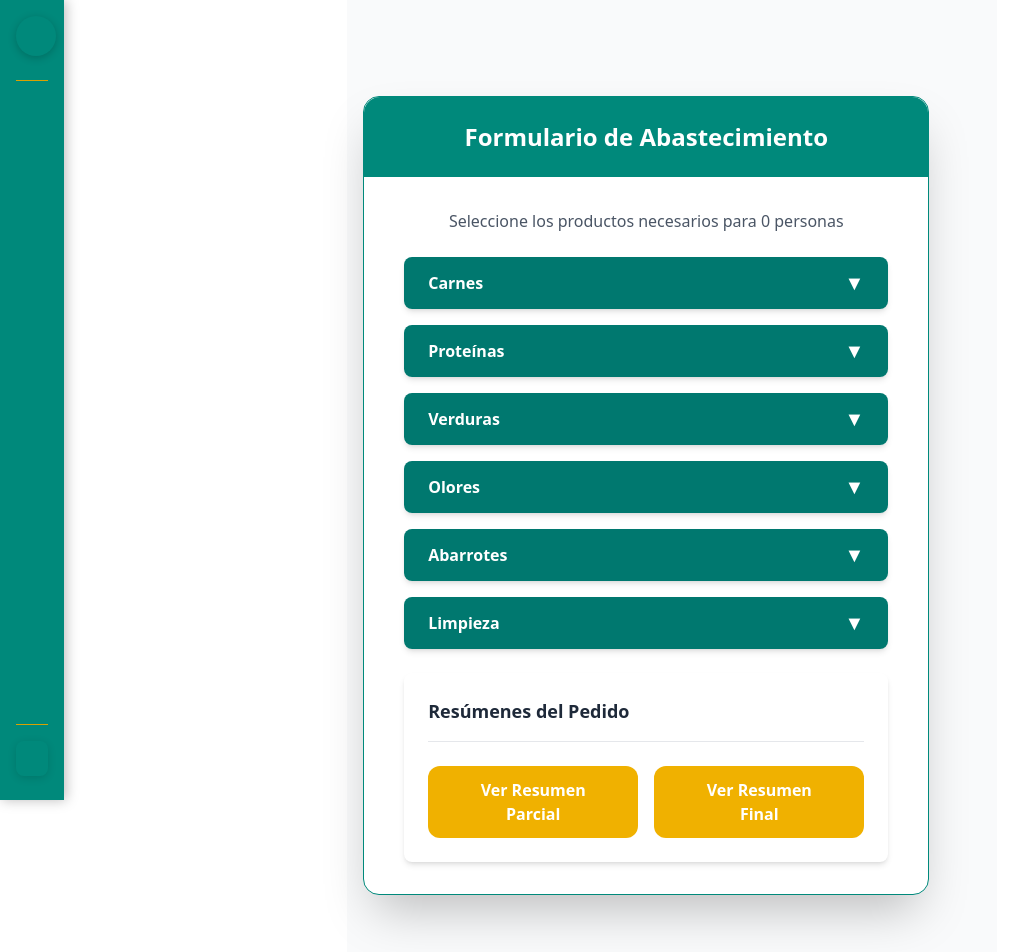
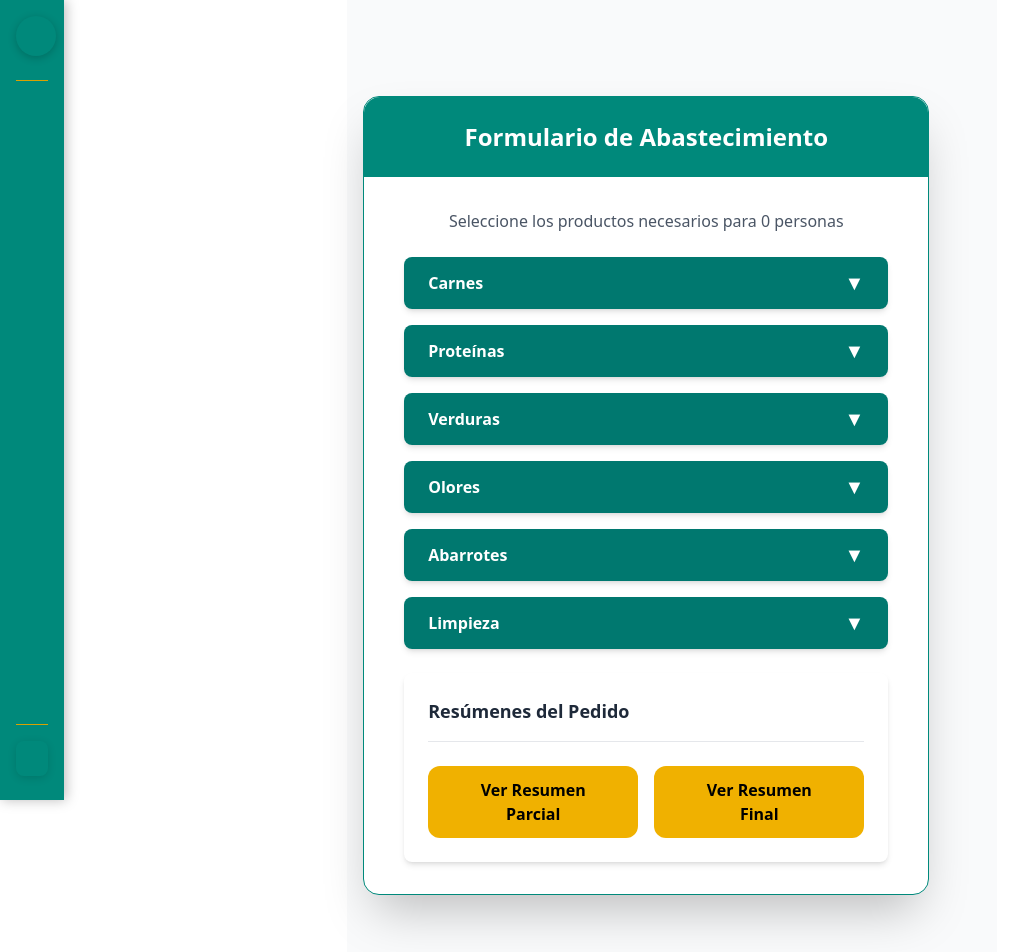
Before and after one commit to Derek-GB/IntegradorReact, a React (Vite) app: page /formularioAbarrotes.jsx in a window 1280 px wide. Shown: the top 952 px of the page, without its empty margins (0-1010 px from the left). Built offline with nearby package versions, Linux system fonts and the light colour scheme; some icons are missing.

Commit message:
CambioColor

```diff
--- a/src/views/abastecimiento/abarrotesMenuPrincipal.jsx
+++ b/src/views/abastecimiento/abarrotesMenuPrincipal.jsx
@@ -80,7 +80,7 @@ function FormularioAbastecimiento() {
             <SubmitButton
               type="button"
               width="w-full"
-              color="text-white"
+              color="text-black"
               onClick={handleSiguiente}
               loading={loading}
             >
--- a/src/views/abastecimiento/formularioAbarrotes.jsx
+++ b/src/views/abastecimiento/formularioAbarrotes.jsx
@@ -384,6 +384,7 @@ const FormularioAbastecimiento = () => {
                   type="button"
                   onClick={handleOpenResumenParcial}
                   width="flex-1"
+                  color="text-black"
                   className="bg-yellow-500 "
                 >
                   Ver Resumen Parcial
@@ -392,6 +393,7 @@ const FormularioAbastecimiento = () => {
                   type="button"
                   onClick={handleOpenResumenFinal}
                   width="flex-1"
+                  color="text-black"
                   className="bg-yellow-500"
                 >
                   Ver Resumen Final
```
